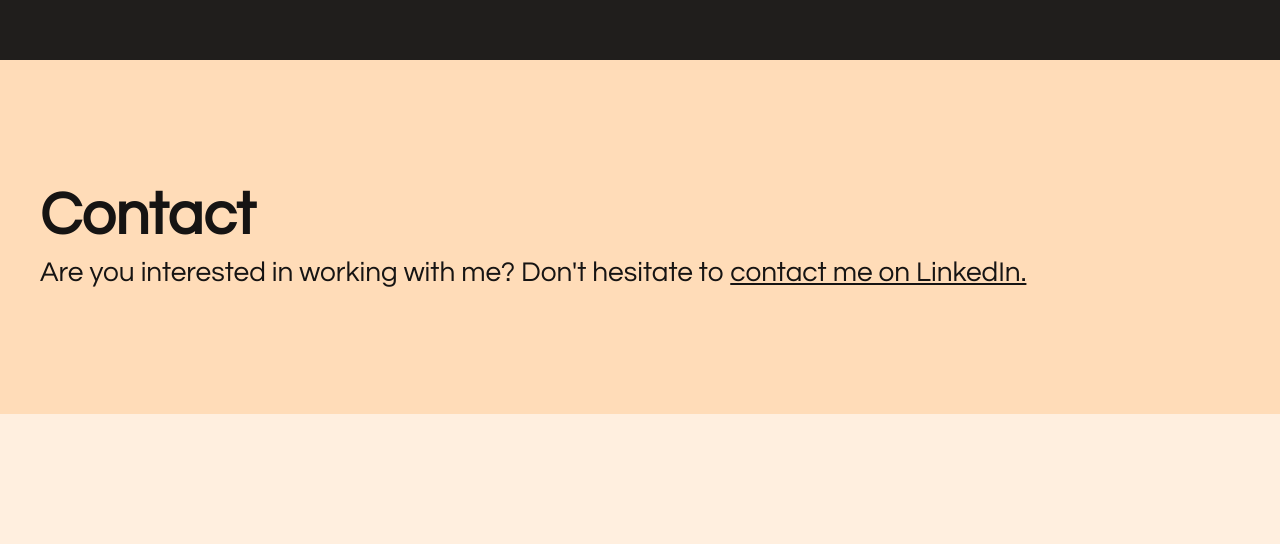
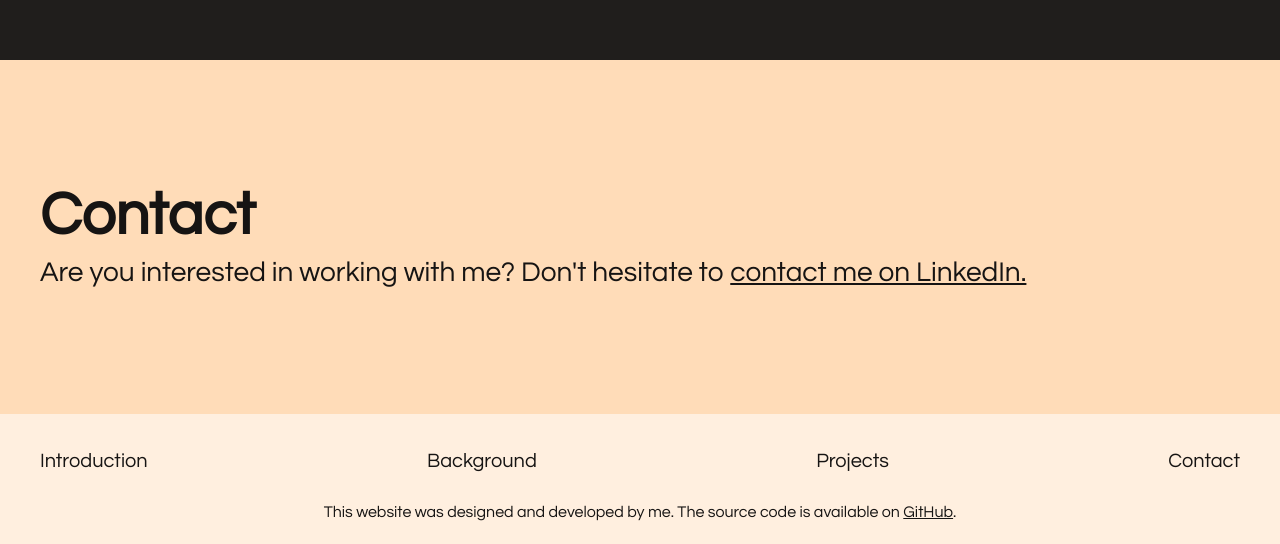
Before and after one commit to pkasinski/portfolio, a React (Vite) app: page / in a window 1280 px wide. Shown: the part 4375-4919 px from the top of the page. Before the commit the page ends 4889 px from the top, so only its background shows below. Built offline with nearby package versions, Linux system fonts and the light colour scheme.

Commit message:
Add footer

```diff
--- a/src/App.css
+++ b/src/App.css
@@ -63,5 +63,41 @@ section {
 
 footer {
   background-color: var(--antique-white);
-  height: 100px;
+  display: flex;
+  justify-content: center;
+  align-items: center;
+  padding: 20px 0;
 }
+
+footer .container {
+  display: flex;
+  flex-direction: column;
+  gap: 12px;
+  width: 100%;
+  max-width: 1400px;
+}
+
+footer .footer-links {
+  display: flex;
+  justify-content: space-between;
+  padding: 0 28px;
+  flex-wrap: wrap;
+}
+
+.footer-links a {
+  font-size: 1.25rem;
+  padding: 12px;
+}
+
+.footer-links a:hover {
+  cursor: pointer;
+}
+
+footer a {
+  color: inherit;
+}
+
+footer p {
+  padding: 0 40px;
+  text-align: center;
+}
--- a/src/App.tsx
+++ b/src/App.tsx
@@ -5,13 +5,61 @@ import Projects from "./components/Projects";
 import Contact from "./components/Contact";
 
 export default function App() {
+  const scrollToSection = (id: string) => {
+    const element = document.getElementById(id);
+    if (element) {
+      element.scrollIntoView({ behavior: "smooth" });
+    }
+  };
+
   return (
     <>
       <Introduction></Introduction>
       <Background></Background>
       <Projects></Projects>
       <Contact></Contact>
-      <footer></footer>
+      <footer>
+        <div className="container">
+          <div className="footer-links">
+            <a
+              onClick={() => {
+                scrollToSection("introduction");
+              }}
+            >
+              Introduction
+            </a>
+            <a
+              onClick={() => {
+                scrollToSection("background");
+              }}
+            >
+              Background
+            </a>
+            <a
+              onClick={() => {
+                scrollToSection("projects");
+              }}
+            >
+              Projects
+            </a>
+            <a
+              onClick={() => {
+                scrollToSection("contact");
+              }}
+            >
+              Contact
+            </a>
+          </div>
+          <p>
+            This website was designed and developed by me. The source code is
+            available on{" "}
+            <a href="https://github.com/pkasinski/portfolio" target="_blank">
+              GitHub
+            </a>
+            .
+          </p>
+        </div>
+      </footer>
     </>
   );
 }
--- a/src/components/Background.tsx
+++ b/src/components/Background.tsx
@@ -5,7 +5,7 @@ import Typewriter from "./Typewriter";
 
 export default function Background() {
   return (
-    <section className="background">
+    <section id="background" className="background">
       <div className="container">
         <p className="heading text-section-title">Background</p>
         <div className="container-inner">
--- a/src/components/Contact.tsx
+++ b/src/components/Contact.tsx
@@ -3,7 +3,7 @@ import "./Contact.css";
 
 export default function Contact() {
   return (
-    <section className="contact">
+    <section id="contact" className="contact">
       <div className="container">
         <p className="heading text-section-title">Contact</p>
         <p className="text-undertitle">
--- a/src/components/Introduction.tsx
+++ b/src/components/Introduction.tsx
@@ -4,7 +4,7 @@ import Typewriter from "./Typewriter";
 
 export default function Introduction() {
   return (
-    <section className="introduction">
+    <section id="introduction" className="introduction">
       <div className="container">
         <Typewriter
           className="heading text-title"
--- a/src/components/Projects.tsx
+++ b/src/components/Projects.tsx
@@ -3,7 +3,7 @@ import "./Projects.css";
 
 export default function Projects() {
   return (
-    <section className="projects">
+    <section id="projects" className="projects">
       <div className="container">
         <p className="heading text-section-title">Projects</p>
       </div>
```
